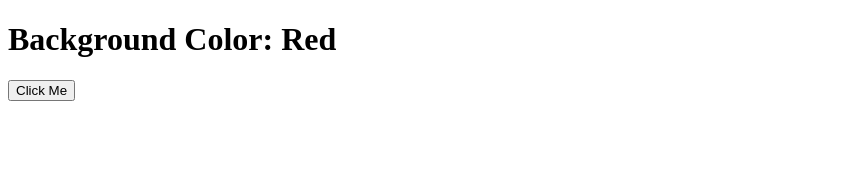
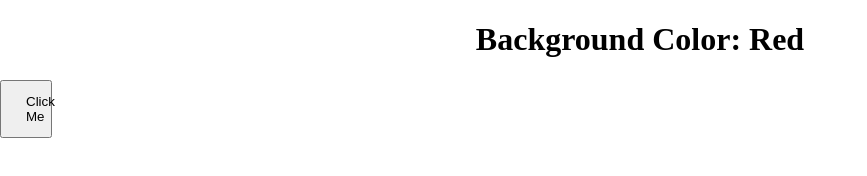
Before and after one commit to Peacesandy/Random-Js-project-to-Build-My-skills, a plain HTML site: page index.html in a window 1280 px wide. Shown: the whole page, without its empty margins (0-867 px from the left). Drawn offline with Linux system fonts and the light colour scheme.

Commit message:
styling the button

```diff
--- a/index.html
+++ b/index.html
@@ -4,11 +4,11 @@
     <meta charset="UTF-8">
     <meta name="viewport" content="width=device-width, initial-scale=1.0">
     <title>Background Color Flipper</title>
-    <link rel="stylesheet" href="style">
+    <link rel="stylesheet" href="style.css">
 </head>
 <body>
     <div class="container">
-        <div>
+        <div class="Background-container">
    <h1>Background Color: Red</h1>
         </div>
         <button>Click Me</button>
--- a/style.css
+++ b/style.css
@@ -13,3 +13,15 @@ body{
     justify-content: center;
     flex-direction: column;
 }
+
+.Background-container{
+    display: flex;
+    text-align: center;
+    justify-content: center;
+    flex-direction: column;
+}
+
+button{
+    padding: 12px 24px;
+    width: 50px;
+}
```
